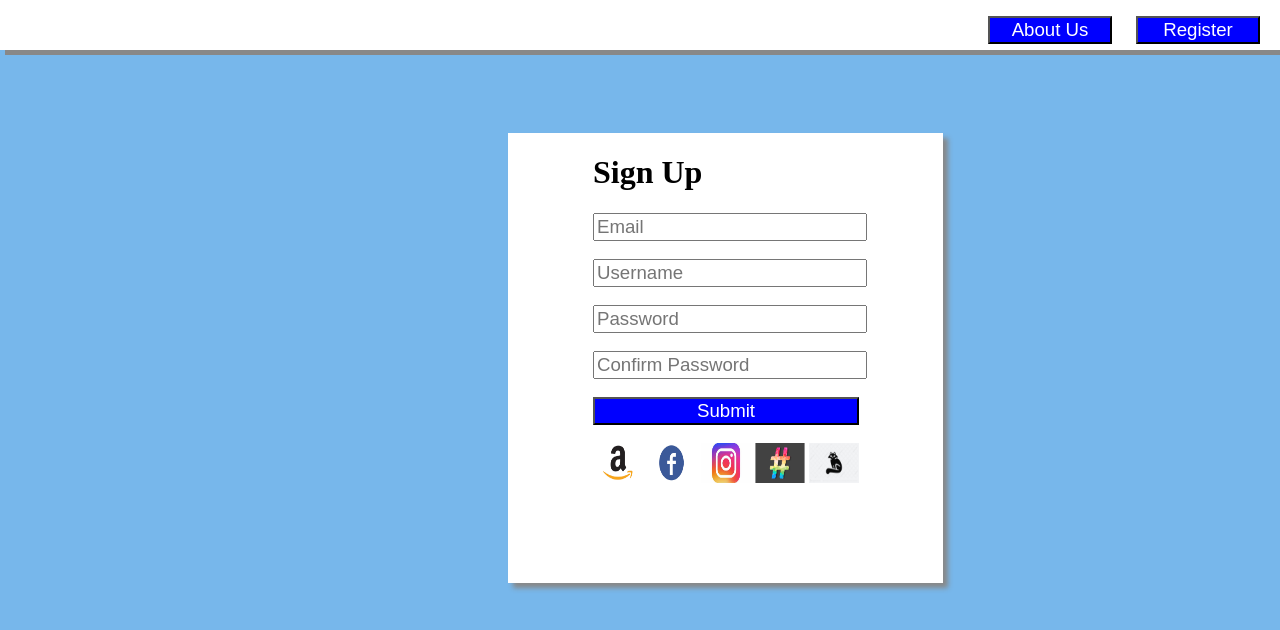
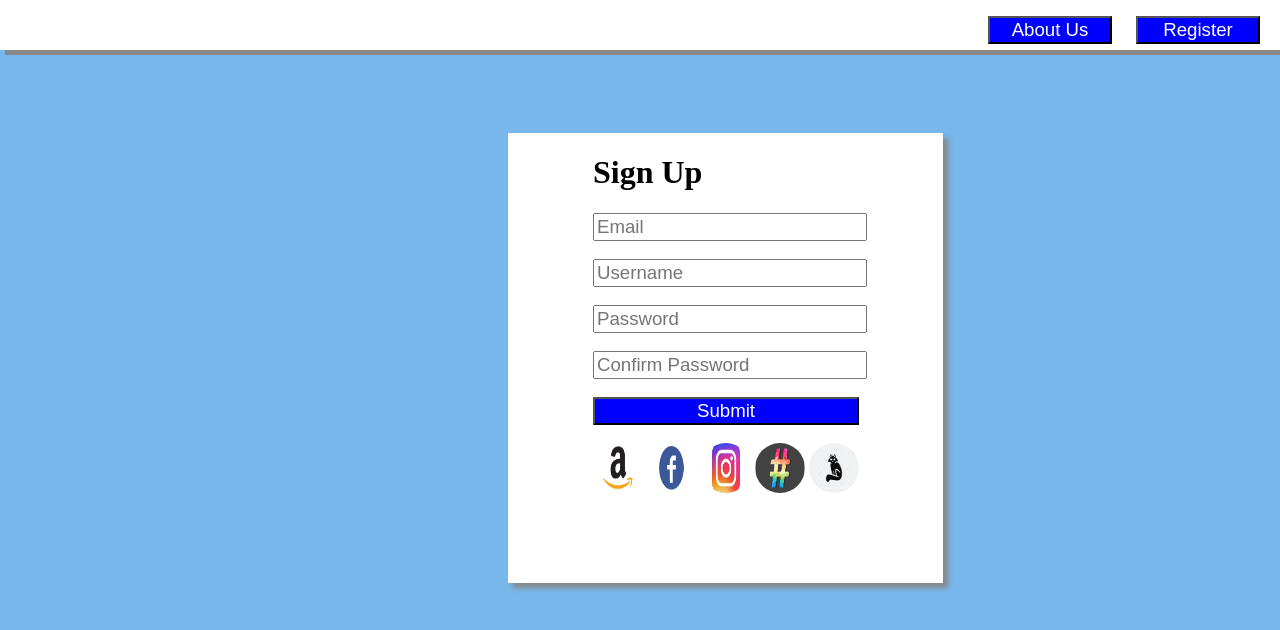
Before and after one commit to daniellebarrett/RegisterPage, a plain HTML site: page index.html in a window 1280 px wide. Drawn offline with Linux system fonts and the light colour scheme.

Commit message:
added border radius to img

```diff
--- a/index.html
+++ b/index.html
@@ -30,11 +30,11 @@
         <button type = "submit">Submit</button>
         <br>
         <br>
-        <img src = "Assets/amazon-logo.jpg" alt="amazon-logo" style= "width:50px; height:40px;">
-        <img src = "Assets/fb-logo.jpg" alt="fb-logo" style= "width:50px; height:40px;">
-        <img src = "Assets/ig-logo.jpg" alt="ig-logo" style= "width:50px; height:40px;">
-        <img src = "Assets/hashtag-logo.jpg" alt="hashtag-logo" style= "width:50px; height:40px;">
-        <img src = "Assets/cat-logo.jpg" alt="cat-logo" style= "width:50px; height:40px;">
+        <img src = "Assets/amazon-logo.jpg" alt="amazon-logo">
+        <img src = "Assets/fb-logo.jpg" alt="fb-logo">
+        <img src = "Assets/ig-logo.jpg" alt="ig-logo">
+        <img src = "Assets/hashtag-logo.jpg" alt="hashtag-logo">
+        <img src = "Assets/cat-logo.jpg" alt="cat-logo">
 
 
 
--- a/main.css
+++ b/main.css
@@ -42,6 +42,12 @@ button{
    font-size: 14pt;
    width: 100%;
 }
+
+img{
+    width:50px;
+    height:50px;
+    border-radius:50%;
+}
 .wrapper{
     background-color:white;
     position: fixed;
```
